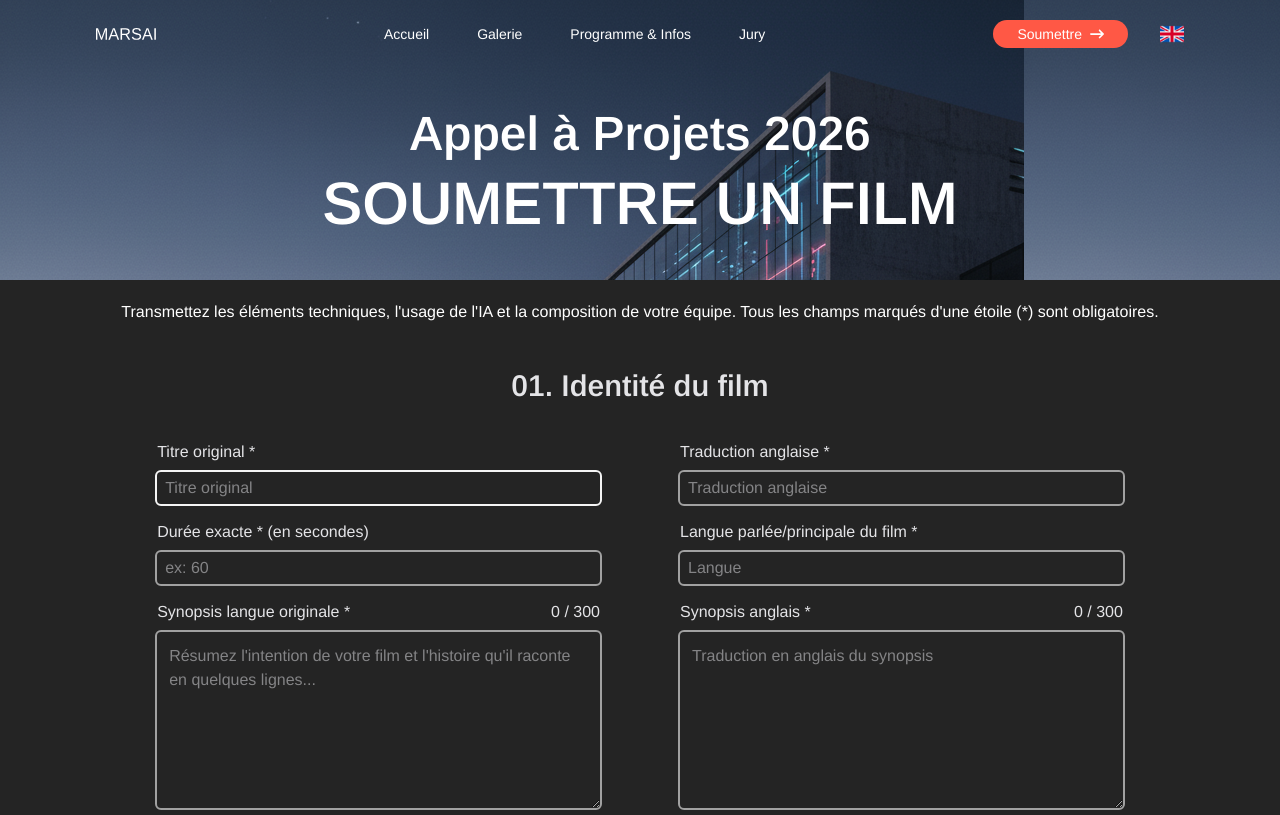
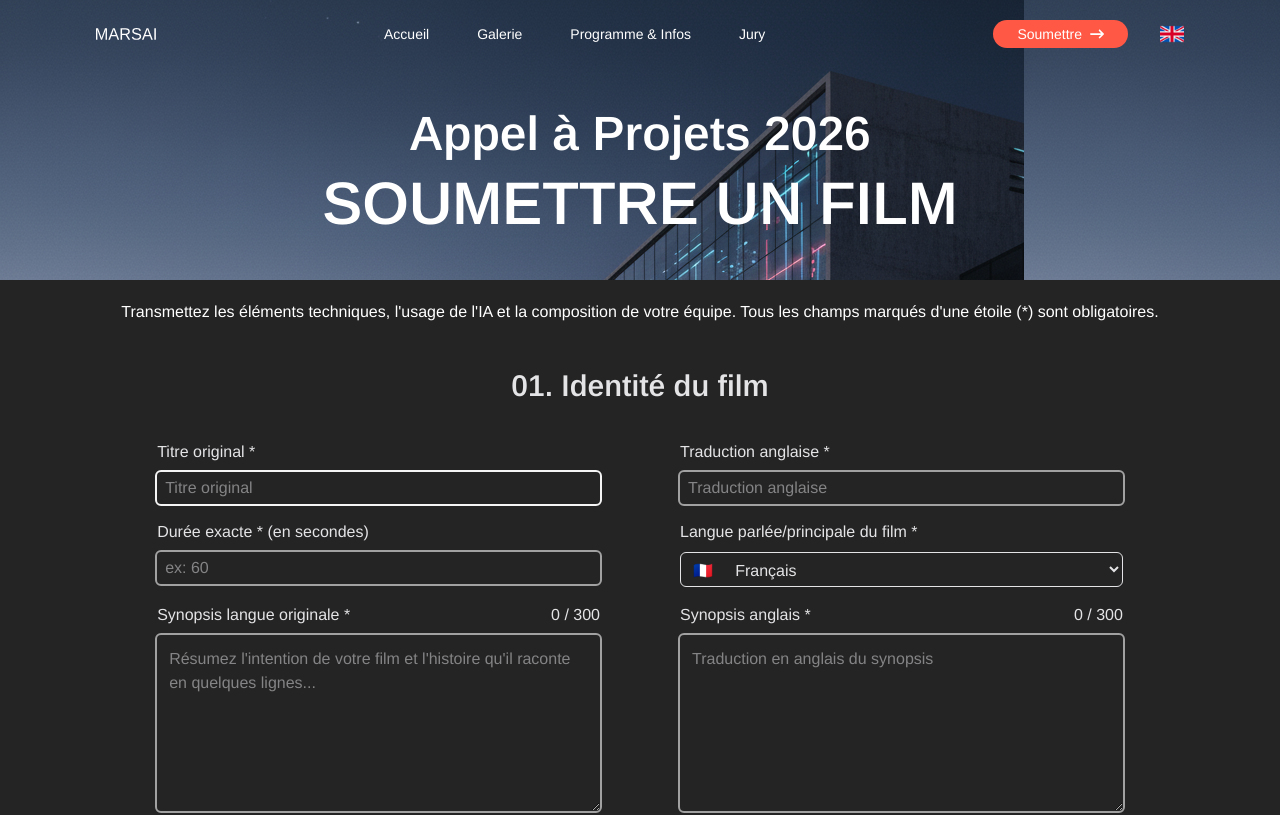
Before and after one commit to Gersho/marsai-front, a React (Vite) app: page /submit in a window 1280 px wide. Shown: the top 815 px of the page. Built offline with nearby package versions, Linux system fonts and the light colour scheme.

Commit message:
form movie submit added language picker

```diff
--- a/src/components/MovieSubmit/MovieSubmitInfo.jsx
+++ b/src/components/MovieSubmit/MovieSubmitInfo.jsx
@@ -3,6 +3,7 @@ import BasicFormInput from './base/BasicFormInput';
 import FormSection from './base/FormSection';
 import FormSectionTitle from './base/FormSectionTitle';
 import FormTextArea from './base/FormTextArea';
+import LanguagePicker from './base/LanguagePicker';
 
 function MovieSubmitInfo({ form }) {
   const { t } = useTranslation();
@@ -81,7 +82,20 @@ function MovieSubmitInfo({ form }) {
           }}
         />
 
-        <BasicFormInput
+
+        <LanguagePicker
+          label={t(target + 'language.label')}
+          id="form-language"
+          title={t(target + 'language.title')}
+          form={form}
+          name="language"
+          validation={{
+            required: t(errors + 'required'),
+          }}
+
+
+        />
+        {/* <BasicFormInput
           label={t(target + 'language.label')}
           id="form-language"
           placeholder={t(target + 'language.placeholder')}
@@ -91,7 +105,7 @@ function MovieSubmitInfo({ form }) {
           validation={{
             required: t(errors + 'required'),
           }}
-        />
+        /> */}
       </div>
 
       <div className="flex flex-col items-center w-full md:flex-row md:justify-between md:gap-20">
--- /dev/null
+++ b/src/components/MovieSubmit/base/LanguagePicker.jsx
@@ -0,0 +1,40 @@
+import FormErrors from "./FormErrors";
+import languages from "../../../data/languages";
+
+function LanguagePicker({
+    label,
+    title,
+    id,
+    name,
+    form,
+    validation = false,
+    className = '',
+}) {
+    if (!validation) {
+        validation = { required: false };
+    }
+
+    className = 'flex flex-col md:w-full gap-2 md:pb-4 pb-3' + ' ' + className;
+    return (
+        <div className={className}>
+            <label htmlFor={id}>{label}</label>
+            <select
+                className="w-full justify-center bg-secondary px-2 pt-2 pb-1.5 rounded-md border border-zinc-200"
+                name={name}
+                id={id}
+                title={title}
+                {...form.register(name, validation)} >
+                {
+                    languages.map((e, index) => (
+                        <option className="" key={index} value={e.lang}>
+                            {e.icon} &nbsp;&nbsp;&nbsp; {e.text}
+                        </option>
+                    ))
+                }
+            </select>
+            <FormErrors form={form} name={name} />
+        </div>
+    );
+}
+
+export default LanguagePicker;
--- /dev/null
+++ b/src/data/languages.js
@@ -0,0 +1,59 @@
+const languages = [
+    { lang: "FR", text: "Français", icon: "🇫🇷" },
+    { lang: "EN", text: "English", icon: "🇬🇧" },
+    { lang: "SQ", text: "Shqip", icon: "🇦🇱" },               // Albanian
+    { lang: "AM", text: "አማርኛ", icon: "🇪🇹" },              // Amharic
+    { lang: "AR", text: "العربية", icon: "🇸🇦" },             // Arabic
+    { lang: "HY", text: "Հայերեն", icon: "🇦🇲" },            // Armenian
+    { lang: "AZ", text: "Azərbaycan dili", icon: "🇦🇿" },    // Azerbaijani
+    { lang: "BN", text: "বাংলা", icon: "🇧🇩" },               // Bengali
+    { lang: "BS", text: "Bosanski", icon: "🇧🇦" },            // Bosnian
+    { lang: "BG", text: "Български", icon: "🇧🇬" },          // Bulgarian
+    { lang: "MY", text: "မြန်မာဘာသာ", icon: "🇲🇲" },       // Burmese
+    { lang: "ZH", text: "中文", icon: "🇨🇳" },                // Chinese (Mandarin)
+    { lang: "HR", text: "Hrvatski", icon: "🇭🇷" },            // Croatian
+    { lang: "CS", text: "Čeština", icon: "🇨🇿" },             // Czech
+    { lang: "NL", text: "Nederlands", icon: "🇳🇱" },          // Dutch
+    { lang: "EN", text: "English", icon: "🇬🇧" },             // English
+    { lang: "FR", text: "Français", icon: "🇫🇷" },            // French
+    { lang: "DE", text: "Deutsch", icon: "🇩🇪" },             // German
+    { lang: "EL", text: "Ελληνικά", icon: "🇬🇷" },            // Greek
+    { lang: "GU", text: "ગુજરાતી", icon: "🇮🇳" },            // Gujarati
+    { lang: "HA", text: "Hausa", icon: "🇳🇬" },               // Hausa
+    { lang: "HE", text: "עברית", icon: "🇮🇱" },               // Hebrew
+    { lang: "HI", text: "हिन्दी", icon: "🇮🇳" },              // Hindi
+    { lang: "HU", text: "Magyar", icon: "🇭🇺" },              // Hungarian
+    { lang: "ID", text: "Bahasa Indonesia", icon: "🇮🇩" },   // Indonesian
+    { lang: "IG", text: "Igbo", icon: "🇳🇬" },                // Igbo
+    { lang: "IT", text: "Italiano", icon: "🇮🇹" },            // Italian
+    { lang: "JA", text: "日本語", icon: "🇯🇵" },               // Japanese
+    { lang: "JV", text: "Basa Jawa", icon: "🇮🇩" },           // Javanese
+    { lang: "KN", text: "ಕನ್ನಡ", icon: "🇮🇳" },               // Kannada
+    { lang: "KK", text: "Қазақ тілі", icon: "🇰🇿" },          // Kazakh
+    { lang: "KM", text: "ខ្មែរ", icon: "🇰🇭" },               // Khmer
+    { lang: "KO", text: "한국어", icon: "🇰🇷" },               // Korean
+    { lang: "MS", text: "Bahasa Melayu", icon: "🇲🇾" },      // Malay
+    { lang: "ML", text: "മലയാളം", icon: "🇮🇳" },             // Malayalam
+    { lang: "MR", text: "मराठी", icon: "🇮🇳" },               // Marathi
+    { lang: "NE", text: "नेपाली", icon: "🇳🇵" },              // Nepali
+    { lang: "FA", text: "فارسی", icon: "🇮🇷" },               // Persian
+    { lang: "PL", text: "Polski", icon: "🇵🇱" },               // Polish
+    { lang: "PT", text: "Português", icon: "🇵🇹" },           // Portuguese
+    { lang: "PA", text: "ਪੰਜਾਬੀ", icon: "🇮🇳" },              // Punjabi
+    { lang: "RO", text: "Română", icon: "🇷🇴" },              // Romanian
+    { lang: "RU", text: "Русский", icon: "🇷🇺" },             // Russian
+    { lang: "SR", text: "Српски", icon: "🇷🇸" },              // Serbian
+    { lang: "SI", text: "සිංහල", icon: "🇱🇰" },              // Sinhala
+    { lang: "ES", text: "Español", icon: "🇪🇸" },             // Spanish
+    { lang: "SW", text: "Kiswahili", icon: "🇹🇿" },           // Swahili
+    { lang: "TA", text: "தமிழ்", icon: "🇮🇳" },               // Tamil
+    { lang: "TE", text: "తెలుగు", icon: "🇮🇳" },              // Telugu
+    { lang: "TH", text: "ไทย", icon: "🇹🇭" },                  // Thai
+    { lang: "TR", text: "Türkçe", icon: "🇹🇷" },              // Turkish
+    { lang: "UK", text: "Українська", icon: "🇺🇦" },          // Ukrainian
+    { lang: "UR", text: "اردو", icon: "🇵🇰" },                // Urdu
+    { lang: "VI", text: "Tiếng Việt", icon: "🇻🇳" },          // Vietnamese
+    { lang: "YO", text: "Yorùbá", icon: "🇳🇬" }               // Yoruba
+];
+
+export default languages;
```
